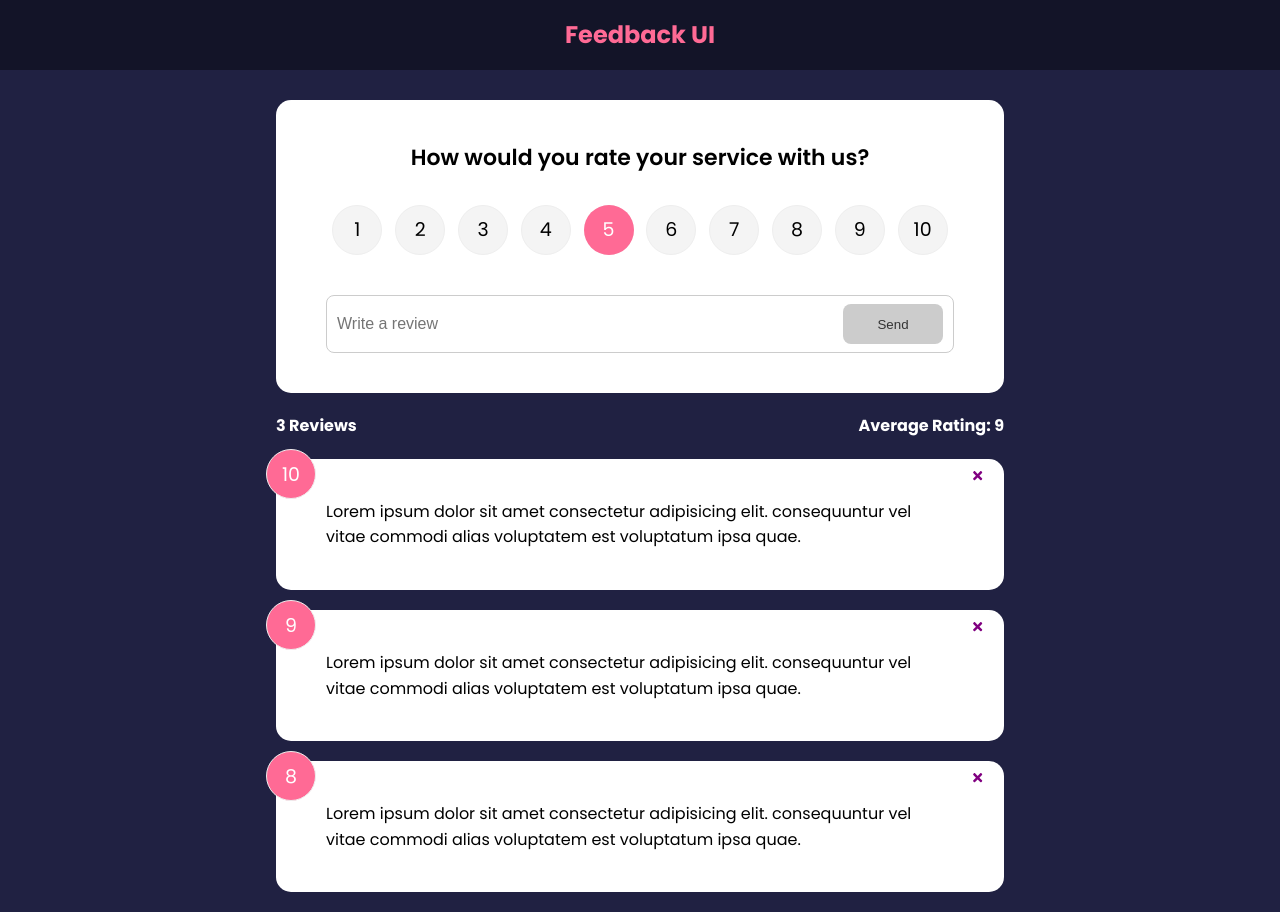
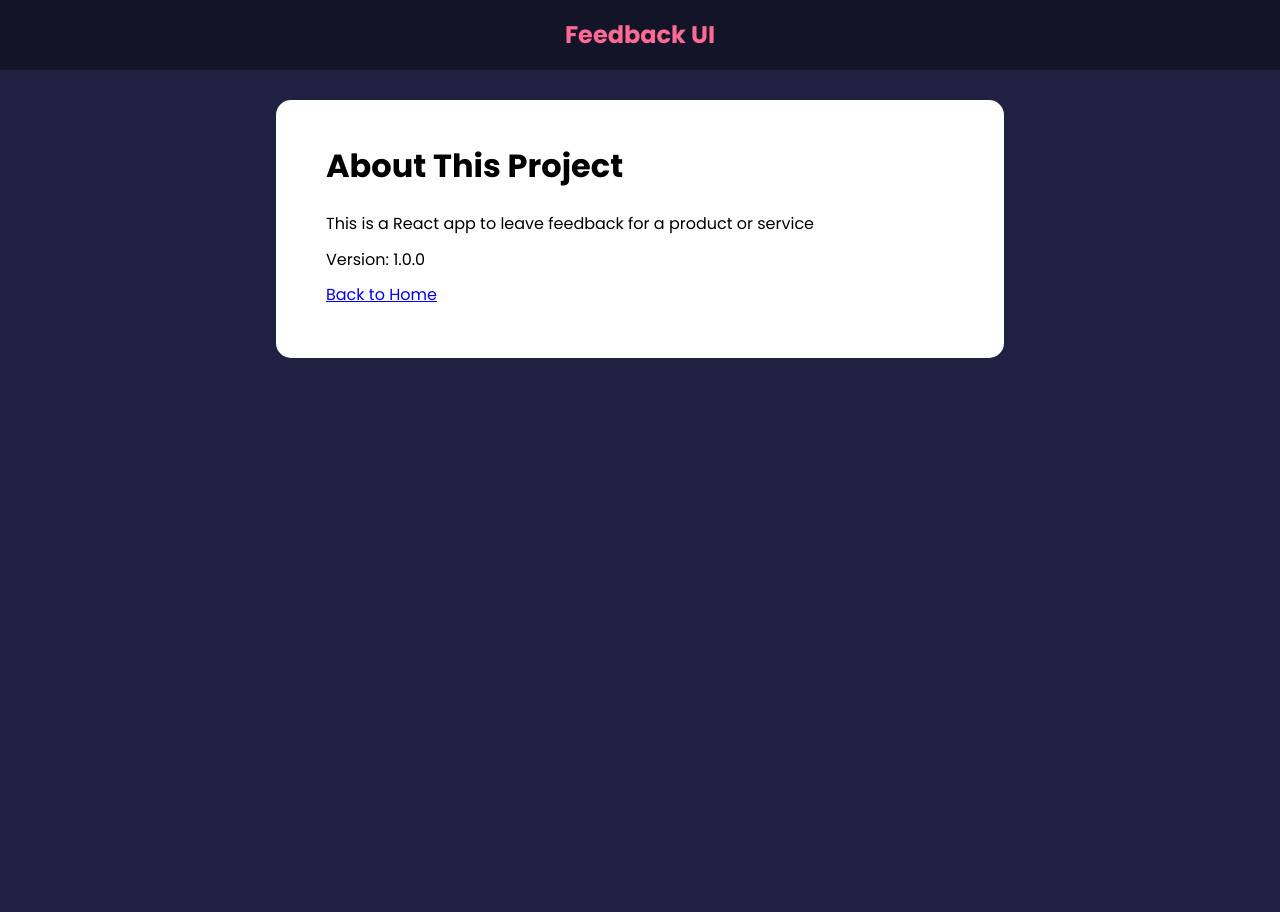
Before and after one commit to pinetreef/feedback-app, a React (Create React App) app in the folder feedback-app/: page /about in a window 1280 px wide. After the commit the page ends 800 px from the top, so only its background shows below. Built offline with nearby package versions, Linux system fonts and the light colour scheme.

Commit message:
Section 5: Creating Routes [DONE]

```diff
--- a/feedback-app/package.json
+++ b/feedback-app/package.json
@@ -10,6 +10,7 @@
     "react": "^18.2.0",
     "react-dom": "^18.2.0",
     "react-icons": "^4.7.1",
+    "react-router-dom": "^6.8.2",
     "react-scripts": "5.0.1",
     "web-vitals": "^2.1.4"
   },
--- a/feedback-app/src/App copy.js
+++ b/feedback-app/src/App copy.js
@@ -29,7 +29,6 @@
 
             {showComments && commentBlock}
 
-
             <label htmlFor="labelTest"></label>
         </div>
     )
--- a/feedback-app/src/App.js
+++ b/feedback-app/src/App.js
@@ -1,5 +1,5 @@
 import { v4 as uuidv4} from "uuid"
-import {BrowserRouter as Router, Route} from 'react-router-dom'
+import {BrowserRouter as Router, Route, Routes} from 'react-router-dom'
 import React from 'react'
 import Header from './components/Header'
 import FeedbackList from './components/FeedbackList'
@@ -22,17 +22,24 @@
   }
 
   return (
-    <>
+    <Router>
       <Header />
       <div className='container'>
-        <FeedbackForm handleAdd={addFeedback}/>
-        <FeedbackStats feedback={feedback} />
-        <FeedbackList feedback={feedback}
-          handleDelete={deleteFeedback} />
+        <Routes>
+          <Route exact path='/' element={
+            <>
+              <FeedbackForm handleAdd={addFeedback}/>
+              <FeedbackStats feedback={feedback} />
+              <FeedbackList feedback={feedback} handleDelete={deleteFeedback} />
+            </>
+          }>
+          </Route>
+          <Route path='/about' element={<AboutPage />} />
+          </Routes>
 
 
       </div>
-    </>
+    </Router>
   )
 }
 
--- a/feedback-app/src/pages/AboutPage.jsx
+++ b/feedback-app/src/pages/AboutPage.jsx
@@ -1,8 +1,17 @@
+import Card from '../components/shared/Card'
+
 function AboutPage() {
   return (
-    <div>
-      About
-    </div>
+    <Card>
+      <div className="about">
+        <h1>About This Project</h1>
+        <p>This is a React app to leave feedback for a product or service</p>
+        <p>Version: 1.0.0</p>
+        <p>
+          <a href='/'>Back to Home</a>
+        </p>
+      </div>
+    </Card>
   )
 }
 
--- a/package.json
+++ b/package.json
@@ -1,5 +1,6 @@
 {
   "dependencies": {
+    "react-router-dom": "^6.8.2",
     "uuid": "^9.0.0"
   }
 }
```
Also changed, not shown: 2 other files (tests, documents, lock files or other folders).
